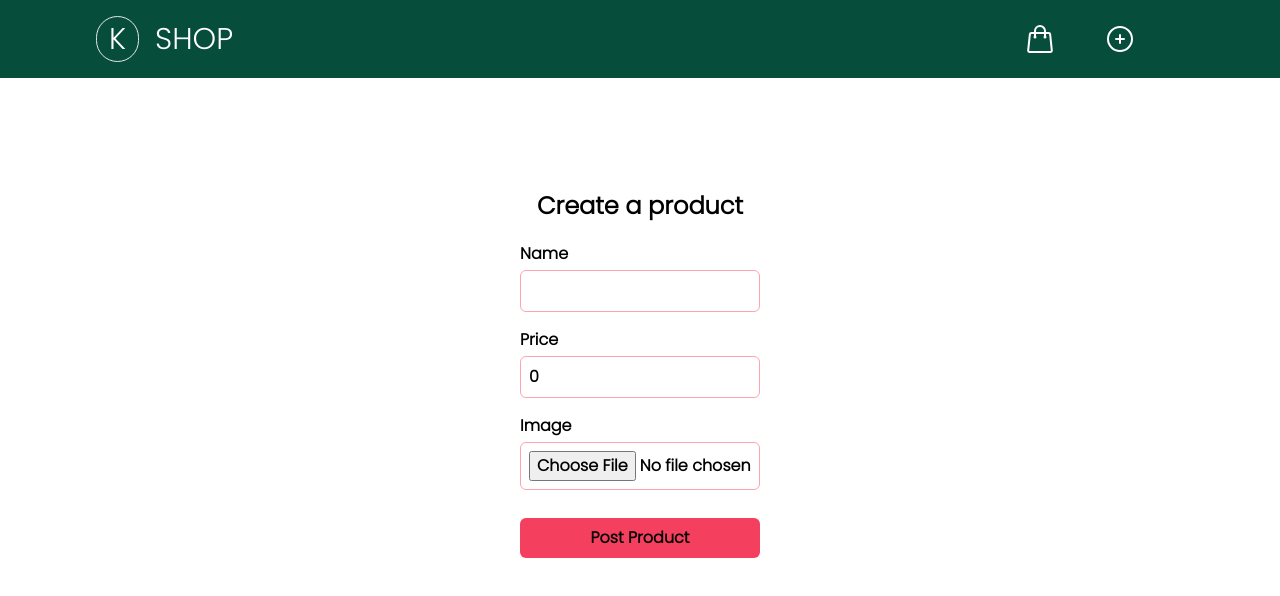
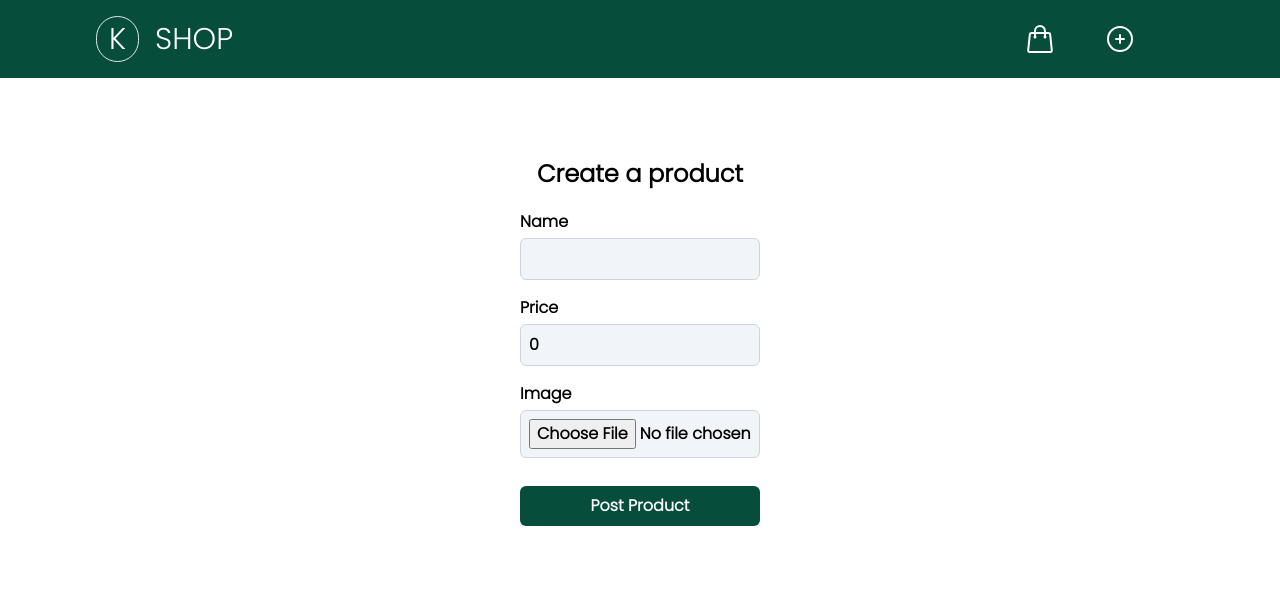
Before and after one commit to karengomezs/ecommerce, a Next.js app: page /create-product in a window 1280 px wide. Shown: the top 596 px of the page. Built offline with nearby package versions, Linux system fonts and the light colour scheme; no server answers.

Commit message:
form styles ok

```diff
--- a/src/app/components/FormProduct.tsx
+++ b/src/app/components/FormProduct.tsx
@@ -14,7 +14,7 @@ export default function FormProduct() {
   const [buttonDisable, setButtonDisable] = useState<boolean>(false);
 
   return (
-    <div className="flex flex-col items-center mt-28 text-black font-semibold">
+    <div className="flex flex-col items-center mt-20 text-black font-semibold">
       <h2 className="text-2xl mb-5">Create a product</h2>
       <Form.Root
         ref={ref}
@@ -67,7 +67,7 @@ export default function FormProduct() {
                   setProductPosted(false);
                 }}
                 value={productName}
-                className="w-60 p-2 rounded-md border border-rose-300"
+                className="w-60 p-2 rounded-md border border-slate-300 bg-slate-100"
                 type="text"
                 required
               />
@@ -84,7 +84,7 @@ export default function FormProduct() {
                   setProductPrice(parseInt(e.target.value));
                 }}
                 value={productPrice}
-                className="w-60 p-2 rounded-md border border-rose-300"
+                className="w-60 p-2 rounded-md border border-slate-300 bg-slate-100"
                 type="text"
                 required
               />
@@ -100,7 +100,7 @@ export default function FormProduct() {
                 onChange={(e: ChangeEvent<HTMLInputElement>) => {
                   setProductImg(e.target.files?.[0]);
                 }}
-                className="w-60 p-2 rounded-md border border-rose-300"
+                className="w-60 p-2 rounded-md border border-slate-300 bg-slate-100"
                 type="file"
                 required
               />
@@ -112,7 +112,7 @@ export default function FormProduct() {
           <button
             disabled={buttonDisable}
             type="submit"
-            className="w-60 p-2 mt-3 mx-auto rounded-md bg-rose-500 hover:bg-rose-600 hover:text-white  text-center font-bold"
+            className="w-60 p-2 mt-3 mx-auto rounded-md bg-emerald-900 hover:bg-emerald-700 text-white font-bold p-2 my-2"
           >
             {buttonDisable ? <p>Creating product</p> : <p>Post Product</p>}
           </button>
```
